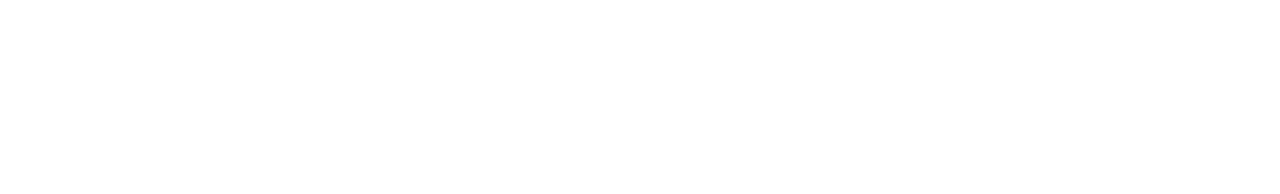
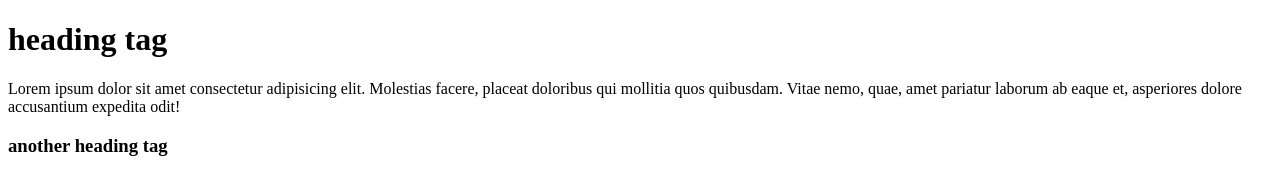
Before and after one commit to ShahanulIslam/second-repo, a plain HTML site: page index.html in a window 1280 px wide. Drawn offline with Linux system fonts and the light colour scheme.

Commit message:
added head

```diff
--- a/index.html
+++ b/index.html
@@ -7,6 +7,8 @@
     <title>My Second github repo</title>
 </head>
 <body>
-
+    <h1>heading tag</h1>
+    <p>Lorem ipsum dolor sit amet consectetur adipisicing elit. Molestias facere, placeat doloribus qui mollitia quos quibusdam. Vitae nemo, quae, amet pariatur laborum ab eaque et, asperiores dolore accusantium expedita odit!</p>
+    <h3>another heading tag</h3>
 </body>
 </html>
```
